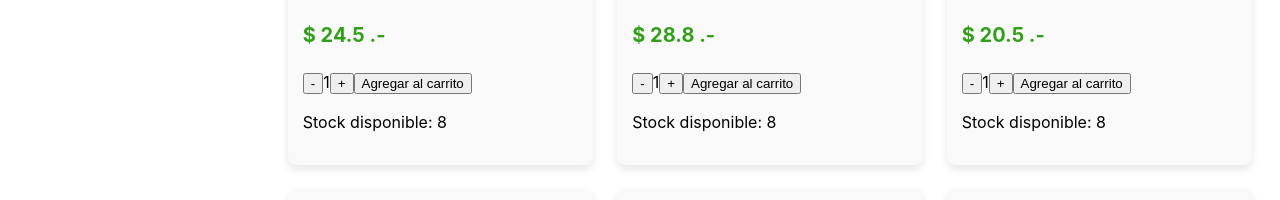
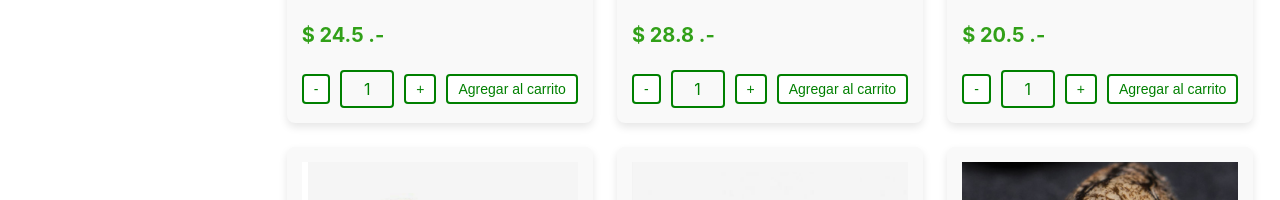
Before and after one commit to JHolzmann/ProyectoReact_Holzmann, a React (Vite) app: page /tienda in a window 1280 px wide. Shown: the part 521-721 px from the top of the page. Built offline with nearby package versions, Linux system fonts and the light colour scheme.

Commit message:
context terminado

```diff
--- a/src/App.jsx
+++ b/src/App.jsx
@@ -13,7 +13,7 @@ function App() {
       <BrowserRouter>
         <BaseLayout>
           <Routes>
-            <Route path="/" element={<Home condition={false}/>}/>
+            <Route path="/" element={<Home />}/>
             <Route path="/tienda" element={<Store />}/>
             <Route path="/tienda/:categoria" element={<Store />}/>
             <Route path="/detalle/:id" element={<Detail />}/>
--- a/src/components/Counter/counter.jsx
+++ b/src/components/Counter/counter.jsx
@@ -1,7 +1,6 @@
-import { useState } from "react";
-import './counter.css';
+import React, { useState } from 'react';
 
-function Counter({ initial, stock, onAdd }) {
+const Counter = ({ initial, stock, onAdd }) => {
     const [count, setCount] = useState(initial);
 
     const increase = () => {
@@ -16,19 +15,20 @@ function Counter({ initial, stock, onAdd }) {
         }
     };
 
-    const addToCart = () => {
-        onAdd(count);
+    const handleAdd = () => {
+        if (stock > 0) {
+            onAdd(count);
+        }
     };
 
     return (
-        <div>
+        <div className="counter">
             <button onClick={decrease}>-</button>
             <span>{count}</span>
             <button onClick={increase}>+</button>
-            <button onClick={addToCart}>Agregar al carrito</button>
-            <p>Stock disponible: {stock}</p>
+            <button onClick={handleAdd}>Agregar al carrito</button>
         </div>
     );
-}
+};
 
 export default Counter;
--- a/src/components/Item/item.jsx
+++ b/src/components/Item/item.jsx
@@ -1,7 +1,18 @@
+import React, { useContext } from 'react';
+import { CartContext } from '../../context/cartContext';
 import Counter from '../Counter/counter';
 import { Link } from "react-router-dom";
 
 const Item = ({ name, img, price, category, id, tag, stock }) => {
+    const { addItem } = useContext(CartContext);
+
+
+    const handleAddToCart = (count) => {
+
+        addItem({ id, name, img, price, category, quantity: count });
+        console.log(`${count} ${name} agregados al carrito`);
+    };
+
     return (
         <article className="item">
             <Link to={`/detalle/${id}`}>
@@ -15,8 +26,13 @@ const Item = ({ name, img, price, category, id, tag, stock }) => {
                     <p className="item__info--price">$ {price} .-</p>
                 </div>
             </Link>
-            {}
-            <Counter initial={1} stock={stock} onAdd={(count) => console.log(`${count} ${name} agregados al carrito`)} />
+
+
+            <Counter
+                initial={1}
+                stock={stock}
+                onAdd={handleAddToCart}
+            />
         </article>
     );
 };
--- a/src/components/ItemDetail/itemDetail.jsx
+++ b/src/components/ItemDetail/itemDetail.jsx
@@ -1,21 +1,21 @@
-import React, { useState } from 'react';
+import React, { useState, useContext } from 'react';
+import { CartContext } from "../../context/cartContext/";
 
-const ItemDetail = ({ name, img, price, description, category }) => {
+const ItemDetail = ({ id, name, img, price, description, category }) => {
+    let [ quantity, setQuantity ] = useState(0);
+    const { addItem } = useContext(CartContext);
 
-    const [quantity, setQuantity] = useState(1);
+    const increase = () => {
+        setQuantity(quantity++);
+    }
 
+    const decrease = () => {
+        quantity < 1 ? setQuantity(0) : setQuantity(quantity--);
+    }
 
-    const handleIncrease = () => {
-        setQuantity(quantity + 1);
-    };
-
-
-
-    const handleDecrease = () => {
-        if (quantity > 1) {
-            setQuantity(quantity - 1);
-        }
-    };
+    const addItemToCart = () => {
+        addItem({id, name, img, price, description, category, quantity });
+    }
 
     return (
         <section className="item-detail">
@@ -37,7 +37,7 @@ const ItemDetail = ({ name, img, price, description, category }) => {
                         <button
                             className="item-detail__form--btn"
                             type="button"
-                            onClick={handleDecrease}
+                            onClick={decrease}
                         >
                             -
                         </button>
@@ -50,15 +50,16 @@ const ItemDetail = ({ name, img, price, description, category }) => {
                         <button
                             className="item-detail__form--btn"
                             type="button"
-                            onClick={handleIncrease}
+                            onClick={increase}
                         >
                             +
                         </button>
                     </div>
                     <input
                         className="item-detail__form--submit"
-                        type="submit"
+                        type="button"
                         value="Agregar al Carrito"
+                        onClick={addItemToCart}
                     />
                 </form>
             </article>
--- a/src/components/ItemList/itemList.jsx
+++ b/src/components/ItemList/itemList.jsx
@@ -1,13 +1,17 @@
+import React, { useContext } from 'react';
 import Item from "../Item/item";
+import { CartContext } from "../../context/cartContext";
 
-const ItemList = ({items}) => {
+const ItemList = ({ items }) => {
+    const { cart } = useContext(CartContext);
 
-    return(
-    <section className="items__container container">
-        {items.map((item, i) => <Item key={`item-${i}`} {...item} tag="NUEVO"/>)}
-    </section>
-);
-
-}
+    return (
+        <section className="items__container container">
+            {items.map((item, i) => (
+                <Item key={`item-${i}`} {...item} tag="NUEVO" />
+            ))}
+        </section>
+    );
+};
 
 export default ItemList;
--- a/src/pages/Home/home.css
+++ b/src/pages/Home/home.css
@@ -12,6 +12,6 @@
 
 .h1{
     color: white;
-    font-size: 3rem;
+    font-size: 4rem;
     text-shadow: 2px 2px 4px rgba(0, 0, 0, 0.7);
 }
```
Also changed, not shown: src/pages/Carrito/cartDetail.css (added), src/pages/Carrito/cartDetail.jsx (added).
